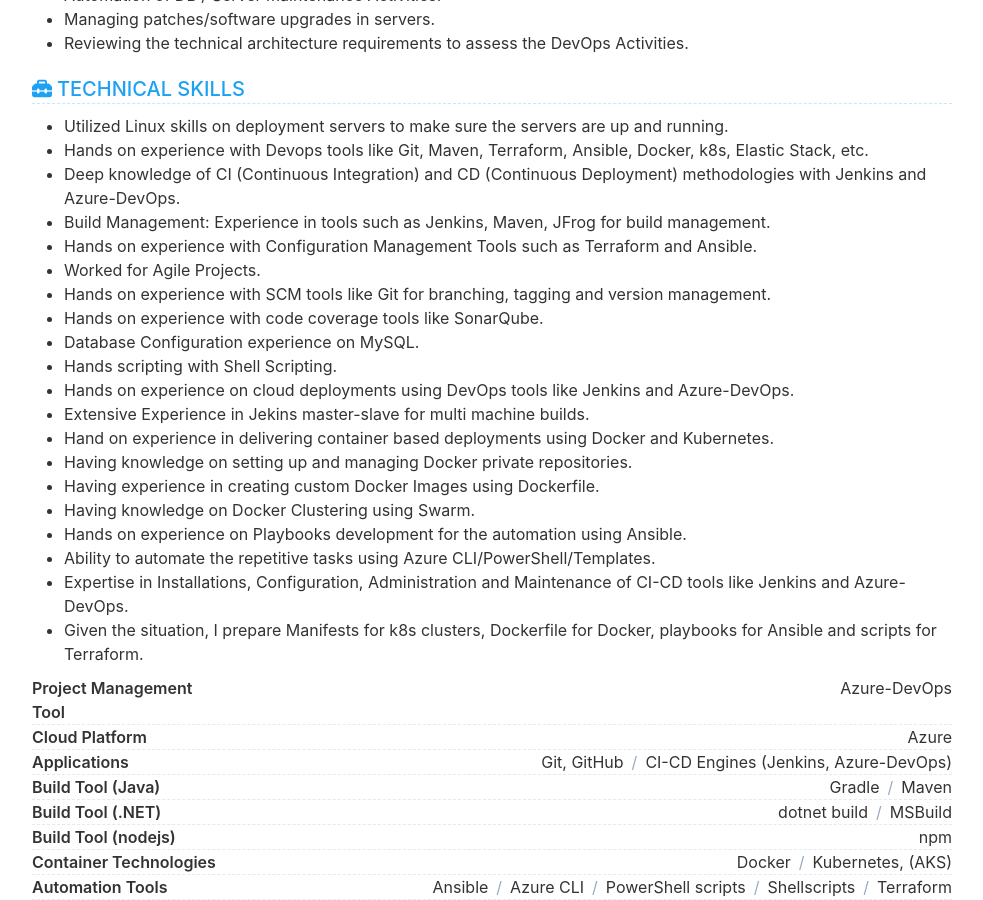
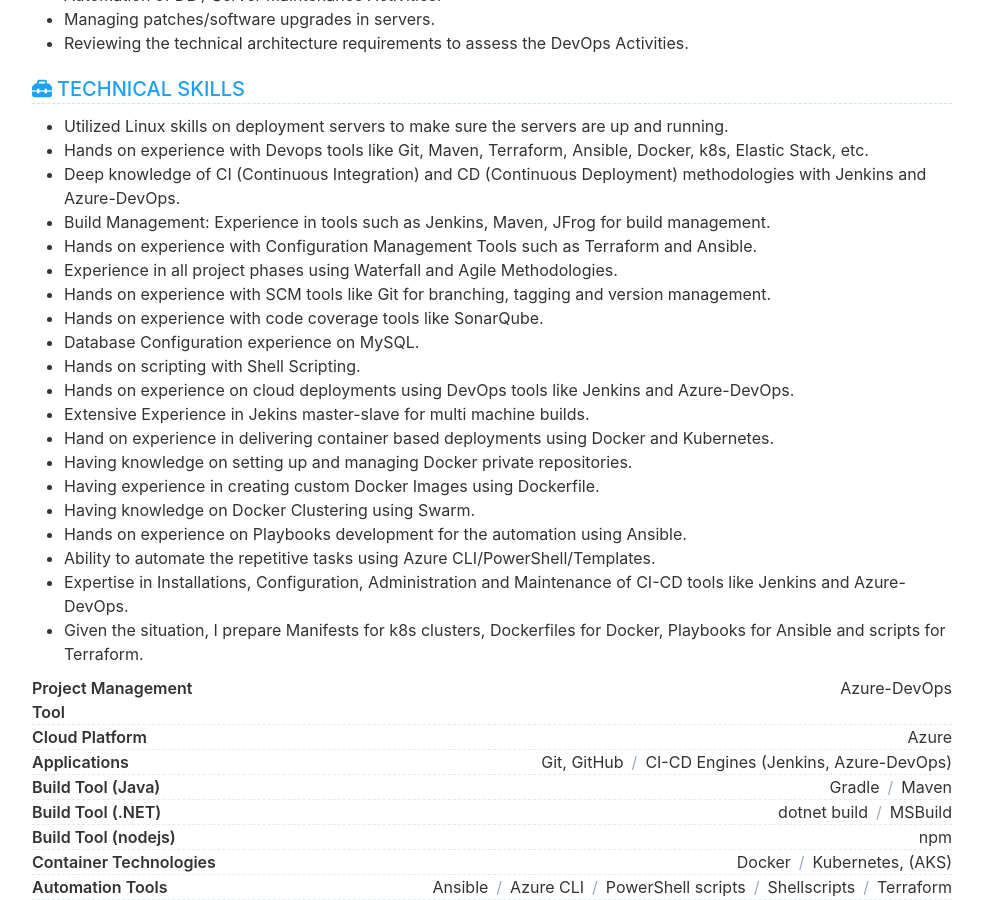
Before and after one commit to Raskinn/Resume, a Jekyll site: the page built from index.html, in a window 1280 px wide and 900 px high, scrolled down 1033 px. Shown: the whole window, without its empty margins (148-1131 px from the left). Built offline with Jekyll 4.4.1, drawn with Linux system fonts in a browser that asks for light colours.

Commit message:
Updated resume

```diff
--- a/_data/data.yml
+++ b/_data/data.yml
@@ -168,11 +168,11 @@ skill:
     + Deep knowledge of CI (Continuous Integration) and CD (Continuous Deployment) methodologies with Jenkins and Azure-DevOps.
     + Build Management: Experience in tools such as Jenkins, Maven, JFrog for build management.
     + Hands on experience with Configuration Management Tools such as Terraform and Ansible.
-    + Worked for Agile Projects.
+    + Experience in all project phases using Waterfall and Agile Methodologies.
     + Hands on experience with SCM tools like Git for branching, tagging and version management.
     + Hands on experience with code coverage tools like SonarQube.
     + Database Configuration experience on MySQL.
-    + Hands scripting with Shell Scripting.
+    + Hands on scripting with Shell Scripting.
     + Hands on experience on cloud deployments using DevOps tools like Jenkins and Azure-DevOps.
     + Extensive Experience in Jekins master-slave for multi machine builds.
     + Hand on experience in delivering container based deployments using Docker and Kubernetes.
@@ -182,7 +182,7 @@ skill:
     + Hands on experience on Playbooks development for the automation using Ansible.
     + Ability to automate the repetitive tasks using Azure CLI/PowerShell/Templates.
     +	Expertise in Installations, Configuration, Administration and Maintenance of CI-CD tools like Jenkins and Azure-DevOps.
-    + Given the situation, I prepare Manifests for k8s clusters, Dockerfile for Docker, playbooks for Ansible and scripts for Terraform.
+    + Given the situation, I prepare Manifests for k8s clusters, Dockerfiles for Docker, Playbooks for Ansible and scripts for Terraform.
 
   # items:
   #   - name: Skill A
```
